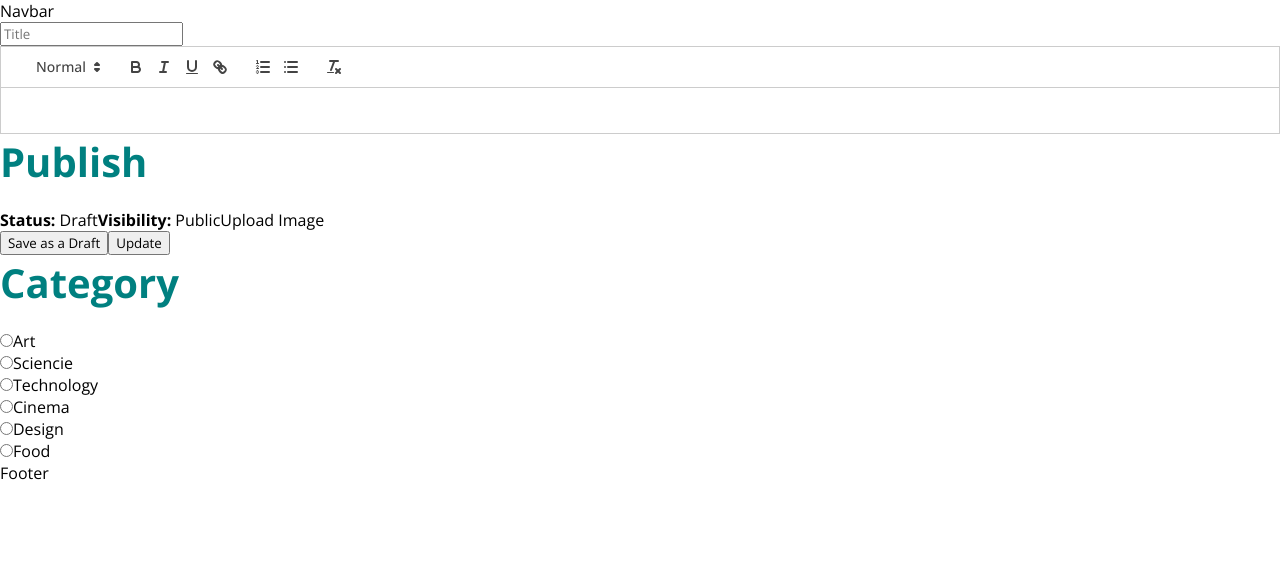
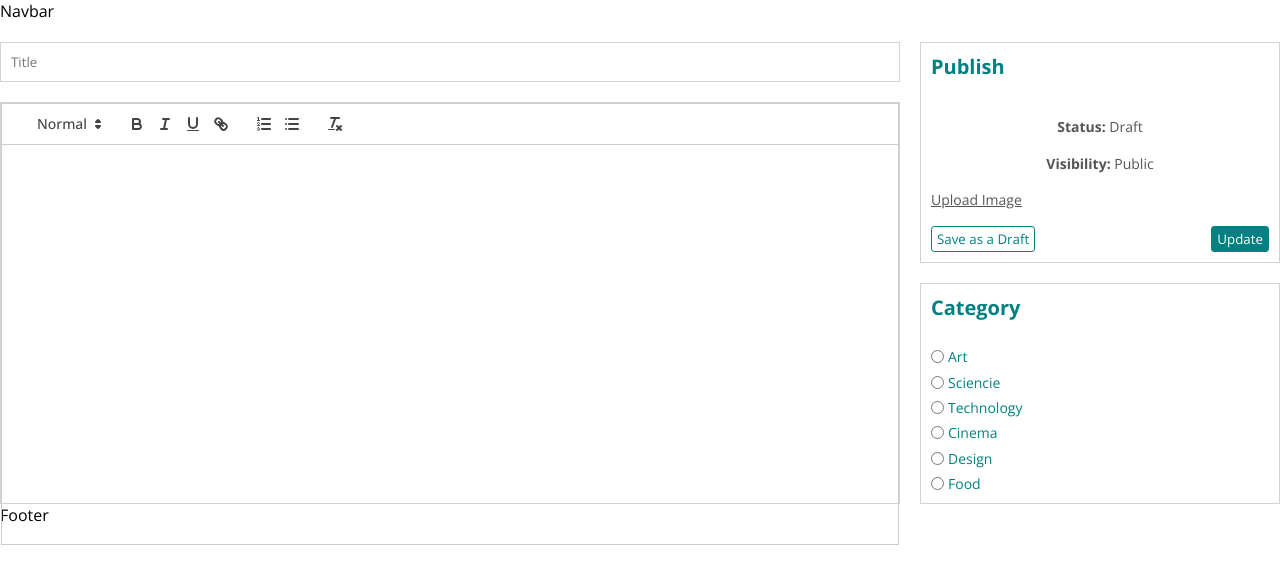
Before and after one commit to victor-joness/Blog-App-ReactJS, a React (Create React App) app in the folder client/: page /write in a window 1280 px wide. Shown: the top 584 px of the page. Built offline with nearby package versions, Linux system fonts and the light colour scheme.

Commit message:
Update Write.css

```diff
--- a/client/src/Pages/Write/Write.css
+++ b/client/src/Pages/Write/Write.css
@@ -0,0 +1,85 @@
+.add{
+    margin-top: 20px;
+    display: flex;
+    gap: 20px;
+}
+
+.add .menu{
+    flex: 2;
+    display: flex;
+    flex-direction: column;
+    gap: 20px;
+}
+
+.add .menu .item{
+    border: 1px solid lightgrey;
+    padding: 10px;
+    flex: 1;
+    display: flex;
+    flex-direction: column;
+    justify-content: space-between;
+    font-size: 14px;
+    color: #555;
+}
+
+.add .menu .item h1{
+    font-size: 20px;
+}
+
+.add .menu .item .file{
+    text-decoration: underline;
+    cursor: pointer;
+}
+
+.add .menu .item .buttons{
+    display: flex;
+    justify-content: space-between;
+}
+
+.add .menu .item .buttons button:first-child{
+    cursor: pointer;
+    color: teal;
+    background-color: white;
+    border: 1px solid teal;
+    padding: 3px 5px;
+    border-radius: .2rem;
+}
+
+.add .menu .item .buttons button:last-child{
+    cursor: pointer;
+    color: white;
+    background-color: teal;
+    border: 1px solid teal;
+    padding: 3px 5px;
+    border-radius: .2rem;
+}
+
+
+.add .menu .item .cat{
+    display: flex;
+    gap: 4px;
+    color: teal;
+    align-items: center;
+}
+
+.add .content{
+    flex: 5;
+    display: flex;
+    flex-direction: column;
+    gap: 20px;
+}
+
+.add .content input{
+    padding: 10px;
+    border: 1px solid lightgray;
+}
+
+.add .content .editorContainer{
+    height: 400px;
+    border: 1px solid lightgrey;
+}
+
+.add .content .editorContainer .editor{
+    height: 100%;
+    border: none;
+}
```
